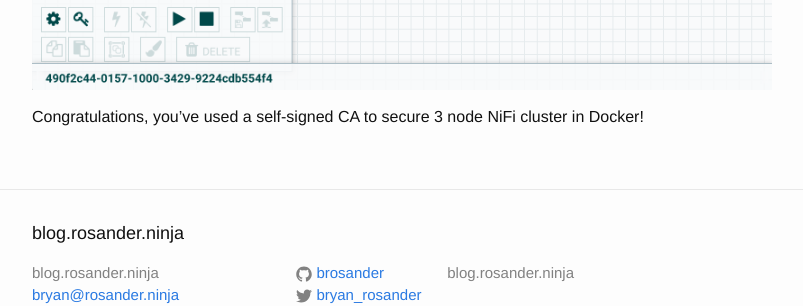
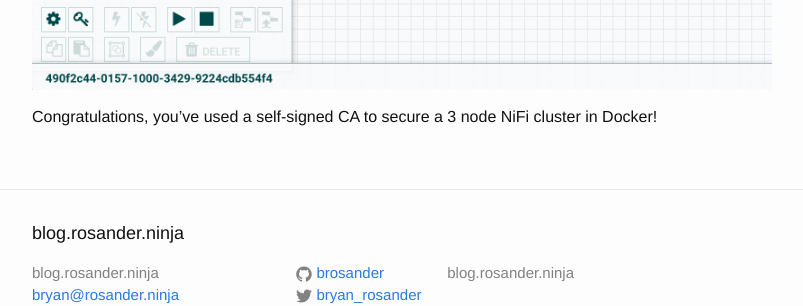
Before and after one commit to brosander/brosander.github.io, a Jekyll site: the page built from _posts/2016-09-20-tls-toolkit-standalone-multi.markdown, in a window 1280 px wide and 900 px high, scrolled down 2079 px. Shown: the part 533-839 px from the top of the window, without its empty margins (238-1041 px from the left). Built offline with Jekyll 4.4.1, drawn with Linux system fonts in a browser that asks for light colours; comment, search, counter and statistics services are not loaded.

Commit message:
typo fix

```diff
--- a/_posts/2016-09-20-tls-toolkit-standalone-multi.markdown
+++ b/_posts/2016-09-20-tls-toolkit-standalone-multi.markdown
@@ -78,6 +78,6 @@ It may prompt you for the key you would like it to use to authenticate but after
 
 ![Success]({{ site.baseurl }}/images/2016-09-16-tls-toolkit-multi-success.png)
 
-Congratulations, you've used a self-signed CA to secure 3 node NiFi cluster in Docker!
+Congratulations, you've used a self-signed CA to secure a 3 node NiFi cluster in Docker!
 
 [nifidownload]:https://nifi.apache.org/download.html
```
